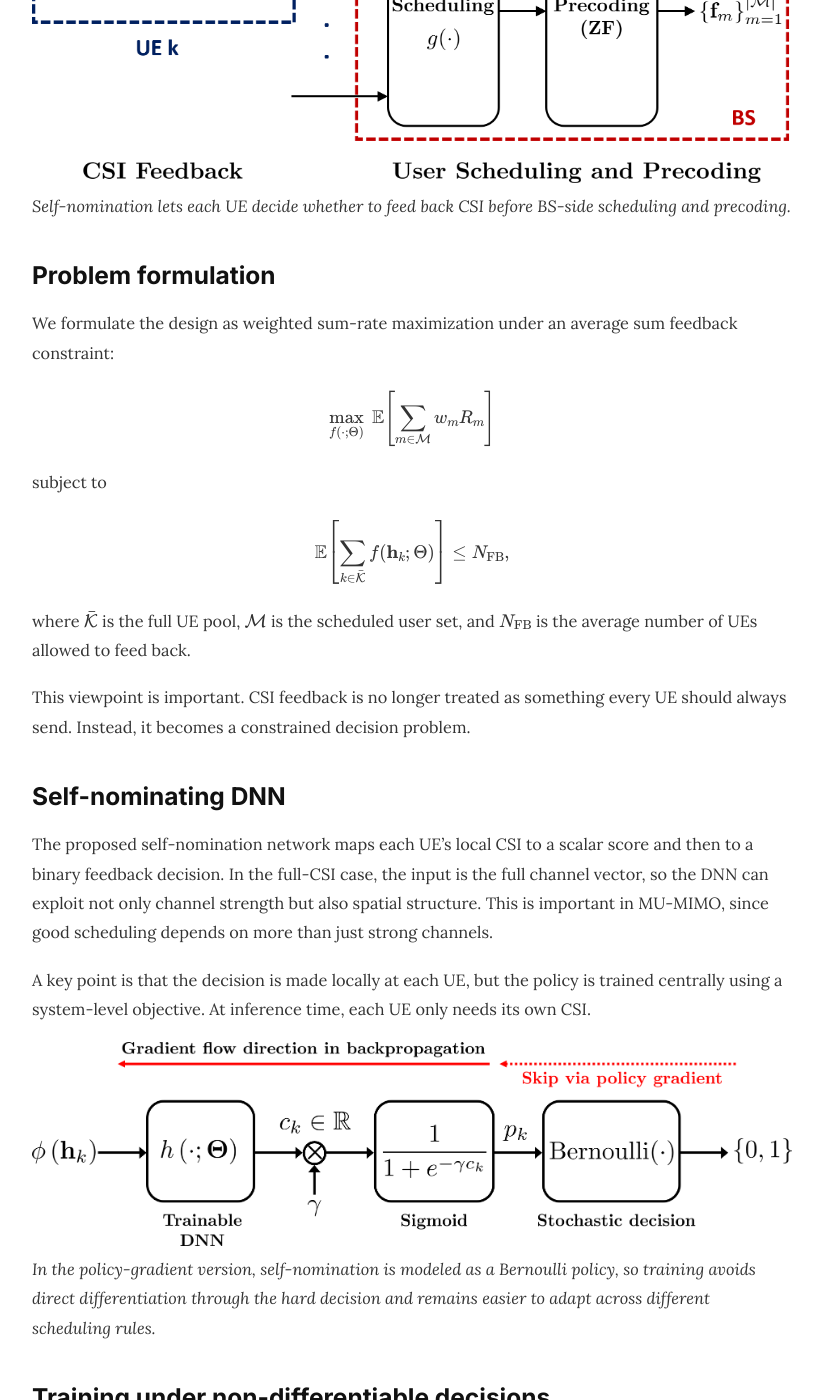
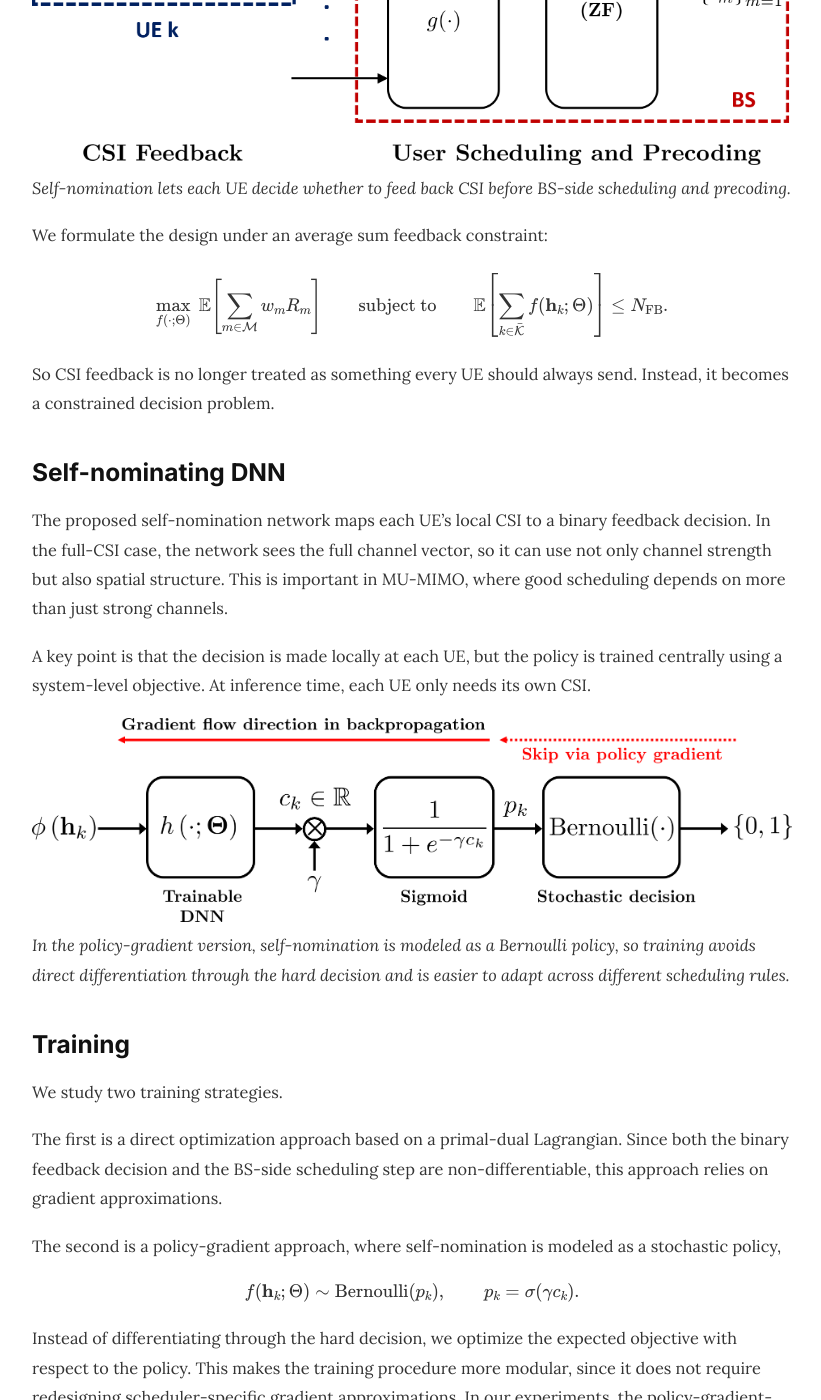
Before and after one commit to Ju-seong/Ju-seong.github.io, a Jekyll site: the page built from _posts/2026-04-08-self-nomination.md, in a window 1280 px wide and 1400 px high, scrolled down 1017 px. Shown: the whole window, without its empty margins (178-999 px from the left). Built offline with Jekyll 4.4.1, drawn with Linux system fonts in a browser that asks for light colours; some of the changed text lies outside the part shown.

Commit message:
Revise self-nomination blog post

```diff
--- a/_posts/2026-04-08-self-nomination.md
+++ b/_posts/2026-04-08-self-nomination.md
@@ -16,69 +16,39 @@
 f(\mathbf{h}_k; \Theta) \in \{0,1\}.
 $$
 
-If $f(\mathbf{h}_k; \Theta)=1$, the UE nominates itself and feeds back CSI. Otherwise, it stays silent.
-
-Let $\mathcal{K}$ denote the set of self-nominated UEs. The BS then schedules up to $M$ users from $\mathcal{K}$ and performs precoding. In this work, we mainly consider ZF precoding after UE selection.
+If $f(\mathbf{h}_k; \Theta)=1$, the UE nominates itself and feeds back CSI. Otherwise, it stays silent. Let $\mathcal{K}$ denote the set of self-nominated UEs. The BS then schedules up to $M$ users from $\mathcal{K}$ and performs precoding. In this work, we mainly consider ZF precoding after UE selection.
 
 ![Self-nomination system]({{ "/assets/img/posts/self-nomination/fig1.png" | relative_url }})
 *Self-nomination lets each UE decide whether to feed back CSI before BS-side scheduling and precoding.*
 
-## Problem formulation
-
-We formulate the design as weighted sum-rate maximization under an average sum feedback constraint:
+We formulate the design under an average sum feedback constraint:
 
 $$
 \max_{f(\cdot;\Theta)} \; \mathbb{E}\!\left[\sum_{m\in\mathcal{M}} w_m R_m\right]
+\qquad
+\text{subject to}
+\qquad
+\mathbb{E}\!\left[\sum_{k\in\bar{\mathcal{K}}} f(\mathbf{h}_k;\Theta)\right] \le N_{\mathrm{FB}}.
 $$
 
-subject to
-
-$$
-\mathbb{E}\!\left[\sum_{k\in\bar{\mathcal{K}}} f(\mathbf{h}_k;\Theta)\right] \le N_{\mathrm{FB}},
-$$
-
-where $\bar{\mathcal{K}}$ is the full UE pool, $\mathcal{M}$ is the scheduled user set, and $N_{\mathrm{FB}}$ is the average number of UEs allowed to feed back.
-
-This viewpoint is important. CSI feedback is no longer treated as something every UE should always send. Instead, it becomes a constrained decision problem.
+So CSI feedback is no longer treated as something every UE should always send. Instead, it becomes a constrained decision problem.
 
 ## Self-nominating DNN
 
-The proposed self-nomination network maps each UE's local CSI to a scalar score and then to a binary feedback decision. In the full-CSI case, the input is the full channel vector, so the DNN can exploit not only channel strength but also spatial structure. This is important in MU-MIMO, since good scheduling depends on more than just strong channels.
+The proposed self-nomination network maps each UE's local CSI to a binary feedback decision. In the full-CSI case, the network sees the full channel vector, so it can use not only channel strength but also spatial structure. This is important in MU-MIMO, where good scheduling depends on more than just strong channels.
 
 A key point is that the decision is made locally at each UE, but the policy is trained centrally using a system-level objective. At inference time, each UE only needs its own CSI.
 
 ![Policy-gradient self-nomination architecture]({{ "/assets/img/posts/self-nomination/fig2.png" | relative_url }})
-*In the policy-gradient version, self-nomination is modeled as a Bernoulli policy, so training avoids direct differentiation through the hard decision and remains easier to adapt across different scheduling rules.*
+*In the policy-gradient version, self-nomination is modeled as a Bernoulli policy, so training avoids direct differentiation through the hard decision and is easier to adapt across different scheduling rules.*
 
-## Training under non-differentiable decisions
-
-There are two main difficulties in training self-nomination.
-
-1. The UE-side binary feedback decision is non-differentiable.
-2. The BS-side scheduling step is also non-differentiable.
+## Training
 
 We study two training strategies.
 
-### Direct optimization
+The first is a direct optimization approach based on a primal-dual Lagrangian. Since both the binary feedback decision and the BS-side scheduling step are non-differentiable, this approach relies on gradient approximations.
 
-The first approach uses a primal-dual formulation with the Lagrangian
-
-$$
-\mathcal{L}(\Theta,\lambda)
-=
-\mathbb{E}\!\left[\sum_{m\in\mathcal{M}} w_m R_m\right]
-+
-\lambda\left(
-\mathbb{E}\!\left[\sum_{k\in\bar{\mathcal{K}}} f(\mathbf{h}_k;\Theta)\right]
-- N_{\mathrm{FB}}
-\right).
-$$
-
-The primal parameters $\Theta$ and the dual variable $\lambda$ are updated alternately. Since the hard feedback decision and the scheduling step are not differentiable, this approach relies on gradient approximations.
-
-### Policy gradient
-
-To avoid these heuristic gradient approximations, we also model self-nomination as a stochastic policy:
+The second is a policy-gradient approach, where self-nomination is modeled as a stochastic policy,
 
 $$
 f(\mathbf{h}_k;\Theta) \sim \mathrm{Bernoulli}(p_k),
@@ -86,28 +56,7 @@
 p_k = \sigma(\gamma c_k).
 $$
 
-This turns the binary feedback decision into a sampled action. Instead of differentiating through the hard decision, we optimize the **expected** objective with respect to the policy:
-
-$$
-J(\Theta)=\mathbb{E}_{a\sim \pi(\cdot \mid \{\mathbf{h}_k\};\Theta)}
-\left[\mathcal{L}(\{\mathbf{h}_k\},a,\lambda)\right].
-$$
-
-Its gradient is computed using the log-derivative trick:
-
-$$
-\nabla_{\Theta} \mathbb{E}_{\pi}[\mathcal{L}(\{\mathbf{h}_k\},a)]
-=
-\mathbb{E}_{\pi}
-\!\left[
-\nabla_{\Theta}\log \pi(a \mid \{\mathbf{h}_k\};\Theta)\,
-\mathcal{L}(\{\mathbf{h}_k\},a)
-\right].
-$$
-
-A key advantage is that the gradient is isolated to the policy itself. In particular, the method does not require direct differentiation through the hard binary decision, and it is easier to apply across different scheduling policies without redesigning scheduler-specific gradient approximations. This makes the training procedure more modular and more broadly applicable.
-
-During training, the stochastic policy explores different feedback decisions. In many cases, the learned probabilities move close to $0$ or $1$, so the resulting behavior becomes nearly deterministic at inference time.
+Instead of differentiating through the hard decision, we optimize the expected objective with respect to the policy. This makes the training procedure more modular, since it does not require redesigning scheduler-specific gradient approximations. In our experiments, the policy-gradient-based method is often the stronger option.
 
 ## Main result
 
@@ -115,16 +64,14 @@
 
 In the UPA setting, the proposed method outperforms conventional full-feedback baselines because it filters out spatially incompatible users before BS-side scheduling. This is especially important when spatial correlation is strong and simply collecting more CSI does not necessarily help ZF precoding.
 
-The policy-gradient-based method is also often the stronger training approach in our experiments. It tends to be less conservative than the direct-optimization approach and makes better use of the available feedback budget.
-
 ![Sum-rate versus number of UEs in the UPA setting]({{ "/assets/img/posts/self-nomination/fig3.png" | relative_url }})
 *In the UPA setting, self-nomination achieves strong MU-MIMO sum-rate performance as the number of UEs grows.*
 
 ## Feedback reduction
 
-The benefit is not only sum-rate. The proposed method also sharply reduces how many UEs actually send CSI.
+The gain is not only in sum-rate. The proposed method also sharply reduces how many UEs actually send CSI.
 
-In the UPA setting, the number of self-nominated users stays relatively small even as the total number of UEs increases. This reflects the fact that, under strong spatial congestion, only a limited subset of users are spatially suitable for effective MU-MIMO transmission. The self-nomination network learns this automatically and suppresses unnecessary feedback from less useful users.
+In the UPA setting, the number of self-nominated users stays relatively small even as the total number of UEs increases. This reflects the fact that, under strong spatial congestion, only a limited subset of users are spatially suitable for effective MU-MIMO transmission.
 
 ![Average number of self-nominated users in the UPA setting]({{ "/assets/img/posts/self-nomination/fig4.png" | relative_url }})
 *In the UPA setting, self-nomination keeps the number of feedback users low while maintaining strong sum-rate performance.*
@@ -135,30 +82,23 @@
 
 An important question is whether self-nomination is just learning a simple channel-gain threshold. The answer is no.
 
-If the policy were only using a single global threshold, then the minimum channel gain required for nomination would look roughly similar across different spatial groups. Instead, the figure below shows a clear trend: as the spatial cluster size increases, the minimum channel gain among nominated users also tends to increase.
+The fairness result below shows that self-nomination can keep performance close to the full-feedback case while using far fewer feedback transmissions.
+
+![CDF of mean rate under PF scheduling]({{ "/assets/img/posts/self-nomination/fig5.png" | relative_url }})
+*Under proportional-fair scheduling, self-nomination maintains fairness close to the full-feedback baseline with much lower feedback cost.*
+
+The next figure gives more insight into the decision rule itself. If the policy were using only a single global threshold, then the minimum channel gain required for nomination would look roughly similar across spatial groups. Instead, larger spatial clusters tend to require higher channel gain for nomination.
 
 ![Spatial-cluster-based interpretation of self-nomination]({{ "/assets/img/posts/self-nomination/fig6.png" | relative_url }})
 *Users in larger spatial clusters tend to need higher channel gain to be nominated, showing that self-nomination adapts to spatial congestion rather than using a single fixed threshold.*
 
-This means the effective nomination rule depends on both **power-domain** and **spatial-domain** information. In spatially dense regions, where many users have similar channel directions, the network becomes more selective and requires stronger channels. In sparser regions, users can still be nominated even with relatively lower gain. In that sense, self-nomination behaves more like a **spatially adaptive soft threshold** than a fixed CQI threshold.
-
-## Extension to proportional-fair scheduling
-
-The same framework also extends to proportional-fair scheduling by incorporating a user-weight input into the DNN. In that case, self-nomination is trained for weighted sum-rate maximization rather than plain sum-rate maximization.
-
-An important result is that fairness is preserved well. The proposed method achieves nearly the same mean-rate distribution and log utility as the all-feedback case, while still using far fewer feedback transmissions.
-
-![CDF of mean rate under PF scheduling]({{ "/assets/img/posts/self-nomination/fig5.png" | relative_url }})
-*Under proportional-fair scheduling, self-nomination maintains fairness close to the full-feedback baseline with much lower feedback cost.*
+This means the effective nomination rule depends on both power-domain and spatial-domain information. In that sense, self-nomination behaves more like a spatially adaptive soft threshold than a fixed CQI threshold.
 
 ## Takeaway
 
-The main message of this work is that, in MU-MIMO, CSI feedback should not be treated as something every UE always transmits.
+The main message of this work is that, in MU-MIMO, CSI feedback should be selective rather than universal.
 
-Instead, each UE can learn whether its CSI is likely to be useful for scheduling and precoding. This decentralized filtering step greatly reduces feedback overhead and can even improve system performance by avoiding poorly suited or highly correlated users before BS-side scheduling.
-
-More broadly, this suggests that CSI feedback is not only a compression problem. It is also a decision problem.
-
+By letting each UE decide whether its CSI is worth feeding back, self-nomination reduces redundant uplink transmissions, simplifies BS-side scheduling, and can improve downlink performance by filtering out spatially incompatible users in advance. It also makes simple random scheduling surprisingly effective. At the UE side, users that do not feed back can remain silent, creating the potential for meaningful power savings.
 
 ## Paper
 
```
